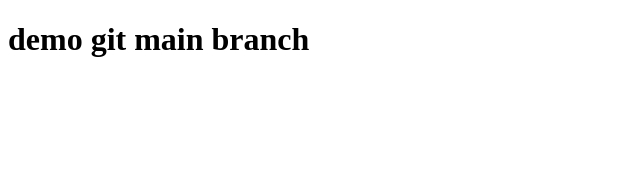
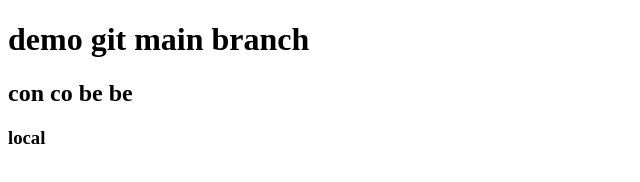
Before and after one commit to petervo2108/gitbranch, a plain HTML site: page index.html in a window 1280 px wide. Shown: the whole page, without its empty margins (0-640 px from the left). Drawn offline with Linux system fonts and the light colour scheme.

Commit message:
công việc 1

```diff
--- a/index.html
+++ b/index.html
@@ -7,5 +7,7 @@
   </head>
   <body>
     <h1>demo git main branch</h1>
+    <h2>con co be be</h2>
+    <h3>local</h3>
   </body>
 </html>
```
